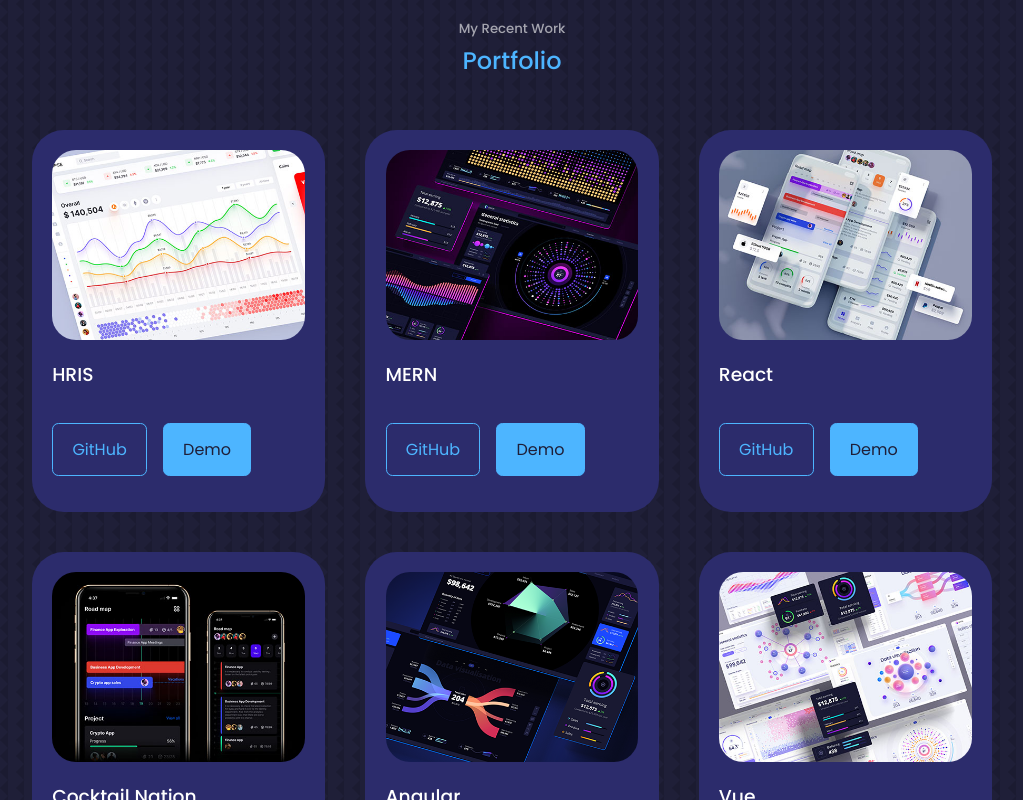
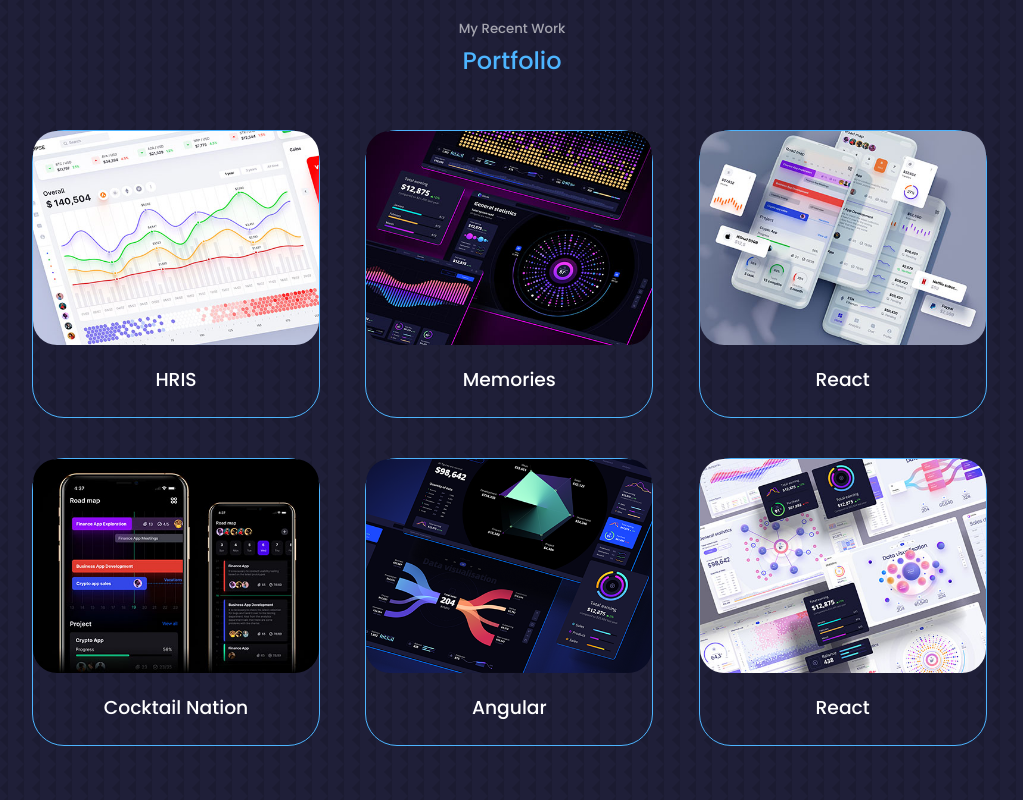
Before and after one commit to JosephHuntley/reactJS-portfolio-website, a React (Create React App) app: page / in a window 1280 px wide. Shown: the part 2420-3220 px from the top of the page, without its empty margins (128-1151 px from the left). Built offline with nearby package versions, Linux system fonts and the light colour scheme.

Commit message:
Added portfolio project cards

```diff
--- a/src/components/portfolio/Portfolio.jsx
+++ b/src/components/portfolio/Portfolio.jsx
@@ -18,7 +18,7 @@ const data = [
   {
     id: 2,
     image: IMG2,
-    title: "MERN",
+    title: "Memories",
     github: "github.com",
     demo: "github.com",
   },
@@ -46,7 +46,7 @@ const data = [
   {
     id: 6,
     image: IMG6,
-    title: "Vue",
+    title: "React",
     github: "github.com",
     demo: "github.com",
   },
@@ -60,18 +60,38 @@ const Portfolio = () => {
       <div className="container portfolio__container">
         {data.map(({ id, image, title, github, demo }) => {
           return (
-            <article key={id} className="portfolio__item">
+            <article key={id} className="portfolio__item flip-card">
+              <div className="flip-card-inner">
+                <div className="flip-card-front">
+                  <div className="card-body">
                     <div className="portfolio__item-image">
                       <img src={image} alt={title} />
                     </div>
-              <h3>{title}</h3>
+                    <h3 className="portfolio__title">{title}</h3>
+                  </div>
+                </div>
+                <div className="flip-card-back card-body">
+                  <h3 className="card-description">
+                    Lorem ipsum dolor sit amet consectetur adipisicing elit.
+                    Quos fugiat cumque nostrum atque dolorum laboriosam!
+                  </h3>
                   <div className="portfolio__item-cta">
-                <a href={github} className="btn" target="_blank">
+                    <a
+                      href={github}
+                      className="btn"
+                      target="_blank"
+                      rel="noreferrer">
                       GitHub
                     </a>
-                <a href={demo} className="btn btn-primary" target="_blank">
+                    <a
+                      href={demo}
+                      className="btn btn-primary"
+                      target="_blank"
+                      rel="noreferrer">
                       Demo
                     </a>
+                  </div>
+                </div>
               </div>
             </article>
           );
--- a/src/components/portfolio/portfolio.css
+++ b/src/components/portfolio/portfolio.css
@@ -2,19 +2,6 @@
   display: grid;
   grid-template-columns: repeat(3, 1fr);
   gap: 2.5rem;
-}
-
-.portfolio__item {
-  background: var(--color-bg-variant);
-  padding: 1.2rem;
-  border-radius: 2rem;
-  border: 1px solid transparent;
-  transition: var(--transition);
-}
-
-.portfolio__item:hover {
-  border-color: var(--color-primary-variant);
-  background: transparent;
 }
 
 .portfolio__item-image {
@@ -22,7 +9,7 @@
   overflow: hidden;
 }
 
-.portfolio__item > h3 {
+.portfolio__title {
   margin: 1.2rem 0 2rem;
 }
 
@@ -30,6 +17,51 @@
   display: flex;
   gap: 1rem;
   margin-bottom: 1rem;
+  justify-content: center;
+}
+
+.card-description {
+  padding: 1.2rem;
+}
+
+/* =============== Flip Project Cards =================*/
+
+.flip-card {
+  background-color: transparent;
+  width: 18rem;
+  height: 18rem;
+  perspective: 1000px;
+  gap: 3rem;
+}
+
+.flip-card-inner {
+  position: relative;
+  width: 100%;
+  height: 100%;
+  text-align: center;
+  transition: transform 0.8s;
+  transform-style: preserve-3d;
+  background: transparent;
+  border-radius: 2rem;
+  border: 1px solid;
+  border-color: var(--color-primary);
+}
+
+.flip-card:hover .flip-card-inner {
+  transform: rotateY(180deg);
+}
+
+.flip-card-front,
+.flip-card-back {
+  position: absolute;
+  width: 100%;
+  height: 100%;
+  -webkit-backface-visibility: hidden;
+  backface-visibility: hidden;
+}
+
+.flip-card-back {
+  transform: rotateY(180deg);
 }
 
 /* =============== Media Queries (Med Devices) =========== */
@@ -45,5 +77,6 @@
   .portfolio__container {
     grid-template-columns: 1fr;
     gap: 1rem;
+    justify-items: center;
   }
 }
```
Lines whose indentation alone changed are shown as unchanged.
